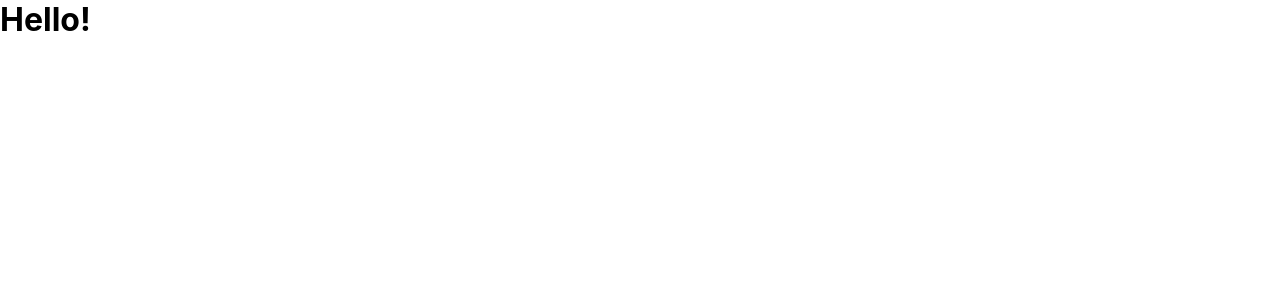
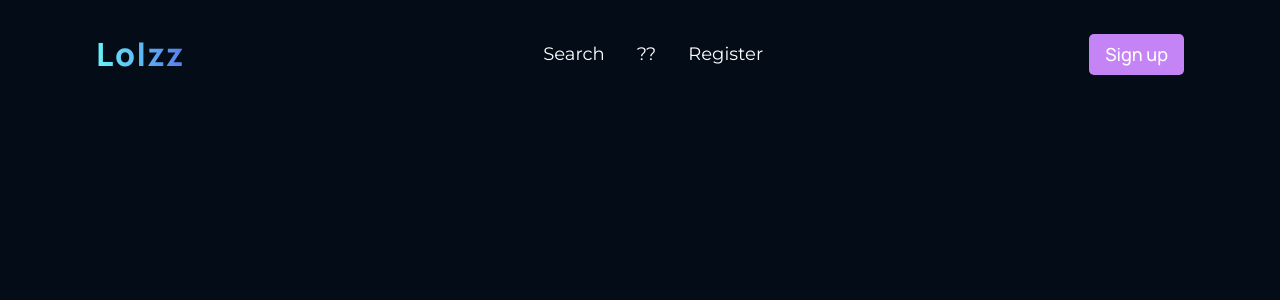
Before and after one commit to RobertLita/Lolzz, a React (Create React App) app: page / in a window 1280 px wide. Shown: the top 300 px of the page. Built offline with nearby package versions, Linux system fonts and the light colour scheme.

Commit message:
navbar added

```diff
--- a/package.json
+++ b/package.json
@@ -12,6 +12,7 @@
     "@types/react-dom": "^18.0.9",
     "react": "^18.2.0",
     "react-dom": "^18.2.0",
+    "react-icons": "^4.7.1",
     "react-scripts": "5.0.1",
     "typescript": "^4.9.4",
     "web-vitals": "^2.1.4"
--- a/src/App.css
+++ b/src/App.css
@@ -5,7 +5,84 @@
   scroll-behavior: smooth;
 }
 
+body {
+  background-color: var(--color-bg);
+}
+
 a {
   color: unset;
   text-decoration: none;
 }
+
+
+.section_padding {
+  padding: 4rem 6rem;
+}
+
+.section_margin {
+  margin: 4rem 6rem;
+}
+
+.scale-up-center {
+	-webkit-animation: scale-up-center 0.4s cubic-bezier(0.390, 0.575, 0.565, 1.000) both;
+	animation: scale-up-center 0.4s cubic-bezier(0.390, 0.575, 0.565, 1.000) both;
+}
+
+@-webkit-keyframes scale-up-center {
+  0% {
+    -webkit-transform: scale(0.5);
+            transform: scale(0.5);
+  }
+  100% {
+    -webkit-transform: scale(1);
+            transform: scale(1);
+  }
+}
+
+@keyframes scale-up-center {
+  0% {
+    -webkit-transform: scale(0.5);
+            transform: scale(0.5);
+  }
+  100% {
+    -webkit-transform: scale(1);
+            transform: scale(1);
+  }
+}
+
+
+.gradient_bg {
+  background:-moz-radial-gradient(circle at 3% 25%, rgba(0, 40, 83, 1) 0%, rgba(4, 12, 24, 1) 25%);
+
+  /* safari 5.1+,chrome 10+ */
+  background:-webkit-radial-gradient(circle at 3% 25%, rgba(0, 40, 83, 1) 0%, rgba(4, 12, 24, 1) 25%);
+
+  /* opera 11.10+ */
+  background:-o-radial-gradient(circle at 3% 25%, rgba(0, 40, 83, 1) 0%, rgba(4, 12, 24, 1) 25%);
+
+  /* ie 10+ */
+  background:-ms-radial-gradient(circle at 3% 25%, rgba(0, 40, 83, 1) 0%, rgba(4, 12, 24, 1) 25%);
+
+  /* global 92%+ browsers support */
+  background:radial-gradient(circle at 3% 25%, rgba(0, 40, 83, 1) 0%, rgba(4, 12, 24, 1) 25%);
+}
+
+@media screen and (max-width: 700px) {
+  .section_padding {
+    padding: 4rem;
+  }
+
+  .section_margin {
+    margin: 4rem;
+  }
+}
+
+@media screen and (max-width: 550px) {
+  .section_padding {
+    padding: 4rem 2rem;
+  }
+
+  .section_margin {
+    margin: 4rem 2rem;
+  }
+}
--- a/src/App.tsx
+++ b/src/App.tsx
@@ -1,11 +1,10 @@
 import React from 'react';
 import './App.css';
+import Navbar from './components/navbar/Navbar';
 
 
 const App = () => (
-  <h1>
-    Hello!
-  </h1>
+  <Navbar />
 );
 
 
--- /dev/null
+++ b/src/components/navbar/Navbar.tsx
@@ -0,0 +1,47 @@
+import React, { useState } from 'react';
+import { RiMenu3Line, RiCloseLine } from 'react-icons/ri';
+import './navbar.css';
+
+const Navbar = () => {
+
+  const [toggleMenu, setToggleMenu] = useState(false);
+
+  return (
+    <div className='navbar'>
+      <div className='navbar_logo_container'>
+          <p className='logo'><a href="#">Lolzz</a></p>
+      </div>
+      <div className='navbar_links'>
+        <div className="navbar_links_container">
+          <p><a href="#">Search</a></p>
+          <p><a href="#">??</a></p>
+          <p><a href="#">Register</a></p>
+        </div>
+      </div>
+      <div className='signup'>
+        <button type="button">Sign up</button>
+      </div>
+
+      <div className="navbar-menu">
+        {toggleMenu
+          ? <RiCloseLine color="#fff" size={27} onClick={() => setToggleMenu(false)} />
+          : <RiMenu3Line color="#fff" size={27} onClick={() => setToggleMenu(true)} />
+        }
+        {toggleMenu && (
+        <div className="navbar-menu_container scale-up-center">
+          <div className="navbar-menu_container-links">
+            <p><a href="#">Search</a></p>
+            <p><a href="#">??</a></p>
+            <p><a href="#">Register</a></p>
+          </div>
+          <div className="signup-menu">
+            <button type="button">Sign up</button>
+          </div>
+        </div>
+        )}
+      </div>
+    </div>
+  )
+}
+
+export default Navbar
--- /dev/null
+++ b/src/components/navbar/navbar.css
@@ -0,0 +1,122 @@
+.navbar {
+    display: flex;
+    justify-content: space-between;
+    align-items: center;
+    padding: 2rem 6rem;
+}
+
+.navbar-links {
+    flex: 1;
+    display: flex;
+    justify-content: flex-start;
+    align-items: center;
+}
+
+.navbar_logo_container {
+    margin-right: 2rem;
+}
+
+.logo {
+    font-size: 2rem;
+    font-family: var(--font-family);
+    font-style: normal;
+    font-weight: 800;
+    letter-spacing: 0.05em;
+    background: linear-gradient(89.97deg, #67F1FA 1.84%, #5778EB 102.67%);
+    -webkit-background-clip: text;
+    -webkit-text-fill-color: transparent;
+    background-clip: text;
+}
+
+.navbar_links_container {
+    display: flex;
+    flex-direction: row;
+}
+
+.navbar_links_container p, .signup p, .navbar-menu_container-links p, .signup-menu p{
+    color: #fff;
+    font-family: 'Montserrat';
+    font-weight: 500;
+    font-size: 18px;
+    line-height: 25px;
+    text-transform: capitalize;
+    margin: 0 1rem;
+    cursor: pointer;
+}
+
+.signup button {
+    padding: 0.5rem 1rem;
+    color: #fff;
+    background: #C584F5;
+    font-family: var(--font-family);
+    font-weight: 500;
+    font-size: 18px;
+    line-height: 25px;
+    border: none;
+    outline: none;
+    cursor: pointer;
+    border-radius: 5px;
+}
+
+.navbar-menu {
+    margin-left: 1rem;
+    display: none;
+    position: relative;
+}
+
+.navbar-menu_container {
+    display: flex;
+    justify-content: flex-end;
+    align-items: flex-end;
+    flex-direction: column;
+    text-align: end;
+    background: #67F1FA;
+    padding: 2rem;
+    position: absolute;
+    right: 0;
+    top: 40px;
+    margin-top: 1rem;
+    min-width: 210px;
+    border-radius: 5px;
+    box-shadow: 0px 0px 5px rgba(0,0, 0,0.2);
+}
+
+.navbar-menu_container p {
+    margin: 1rem 0;
+}
+
+.signup-menu {
+    display: none;
+}
+
+
+@media screen and (max-width: 700px) {
+    .navbar_links_container {
+        display: none;
+    }
+    .navbar-menu {
+        display: flex;
+    }
+    .navbar {
+        padding: 2rem 4rem;
+    }
+}
+
+
+@media screen and (max-width: 550px) {
+    .navbar {
+        padding: 2rem;
+    }
+
+    .signup {
+        display: none;
+    }
+
+    .navbar-menu_container {
+        top: 20px;
+    }
+
+    .signup-menu {
+        display: block;
+    }
+}
--- a/src/index.css
+++ b/src/index.css
@@ -1,8 +1,11 @@
-body {
-  margin: 0;
-  font-family: -apple-system, BlinkMacSystemFont, 'Segoe UI', 'Roboto', 'Oxygen',
-    'Ubuntu', 'Cantarell', 'Fira Sans', 'Droid Sans', 'Helvetica Neue',
-    sans-serif;
-  -webkit-font-smoothing: antialiased;
-  -moz-osx-font-smoothing: grayscale;
+@import url('https://fonts.googleapis.com/css2?family=Manrope:wght@200;300;400;500;600;700;800&display=swap');
+@import url('https://fonts.googleapis.com/css?family=Montserrat');
+
+:root {
+  --font-family: 'Manrope', sans-serif;
+
+  --gradient-text: linear-gradient(89.97deg, #AE67FA 1.84%, #F49867 102.67%);
+  --gradient-bar: linear-gradient(103.22deg, #AE67FA -13.86%, #F49867 99.55%);
+
+  --color-bg: #040C18;
 }
```
Also changed, not shown: 1 other file (tests, documents, lock files or other folders).
